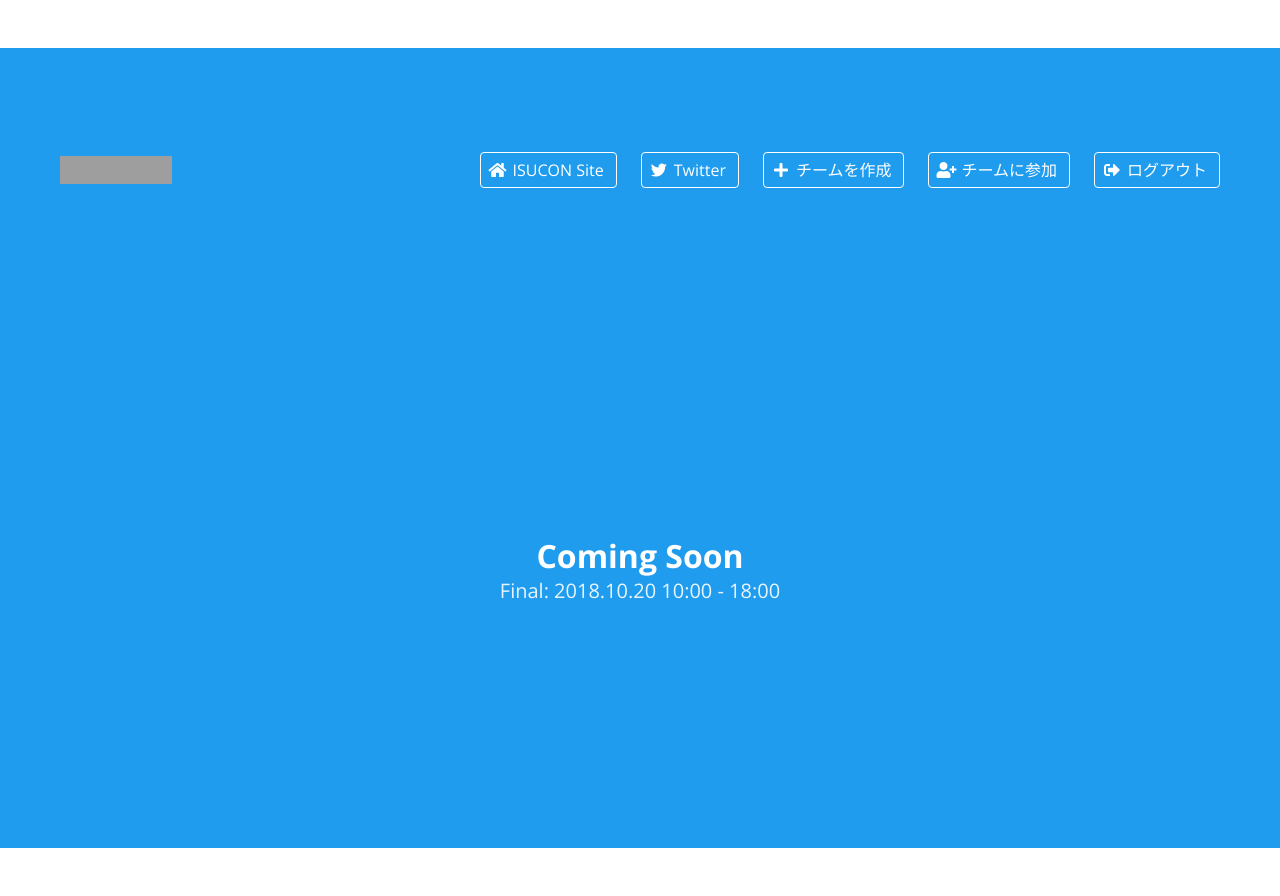
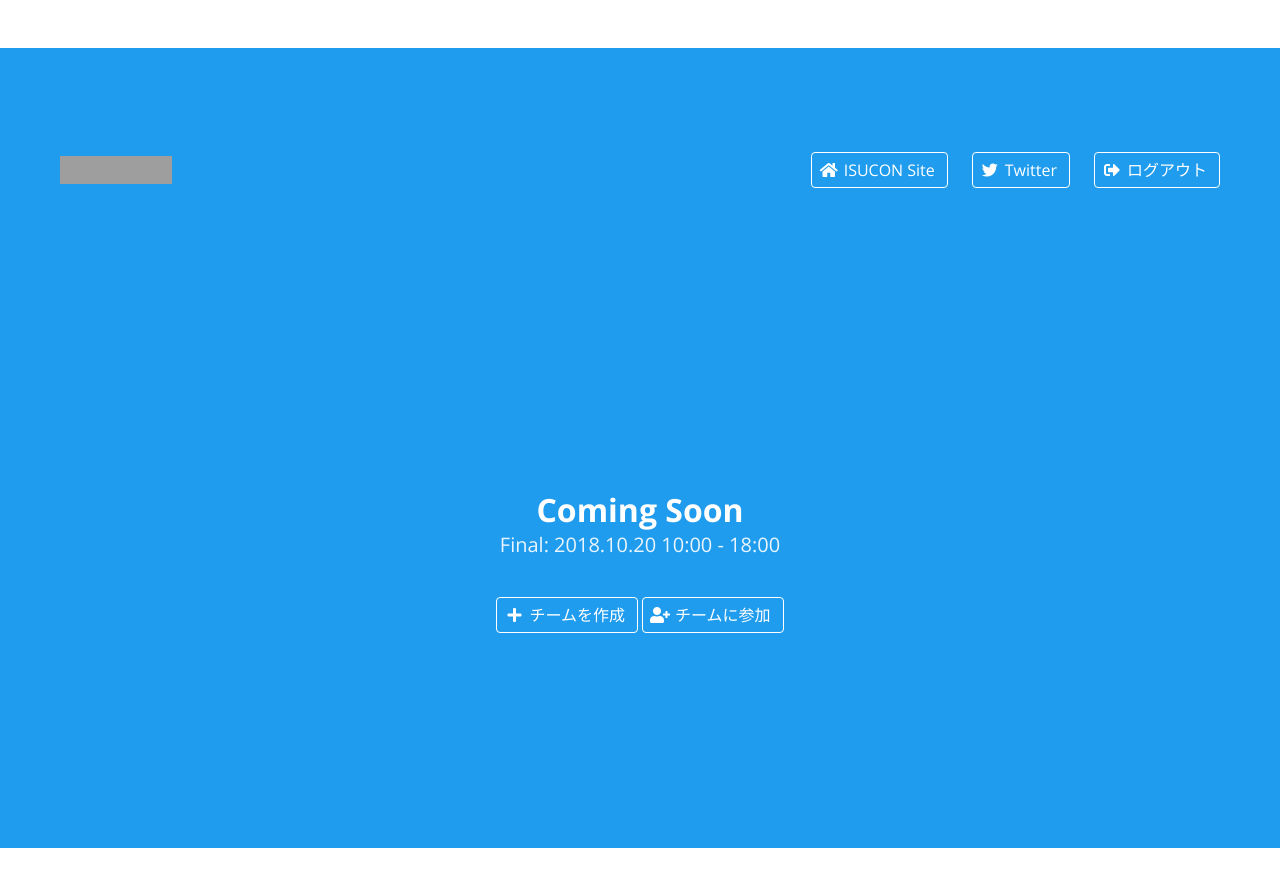
Before and after one commit to Sorarinu/isucon9-portal, a Django app: page / in a window 1280 px wide. Run offline with Django 3.2, Linux system fonts and the light colour scheme; the visitor is signed in with stand-in values (Sample User, id 1); parts of the project's set-up code (start-up, migrations or seed data) failed here and were passed over; grey boxes are pictures that could not be loaded.

Commit message:
チームボタンを真ん中にはいち

```diff
--- a/isucon/portal/templates/landing.html
+++ b/isucon/portal/templates/landing.html
@@ -53,23 +53,6 @@
                   <span>チーム情報</span>
                 </a>
               </span>
-              {% elif user and user.is_authenticated and not user.team %}
-              <span class="navbar-item">
-                <a class="button is-white is-outlined" href="{% url "create_team" %}">
-                  <span class="icon">
-                    <i class="fas fa-plus"></i>
-                  </span>
-                  <span>チームを作成</span>
-                </a>
-              </span>
-              <span class="navbar-item">
-                <a class="button is-white is-outlined" href="{% url "join_team" %}">
-                  <span class="icon">
-                    <i class="fas fa-user-plus"></i>
-                  </span>
-                  <span>チームに参加</span>
-                </a>
-              </span>
               {% endif %}
               {% if user and user.is_authenticated %}
               <span class="navbar-item">
@@ -105,6 +88,26 @@
             <h2 class="subtitle">
                 Final: 2018.10.20 10:00 - 18:00
             </h2>
+            <div>
+              {% if user and user.is_authenticated and not user.team %}
+              <div class="btn-toolbar">
+                <div class="btn-group">
+                  <a class="button is-white is-outlined" href="{% url "create_team" %}">
+                    <span class="icon">
+                      <i class="fas fa-plus"></i>
+                    </span>
+                    <span>チームを作成</span>
+                  </a>
+                  <a class="button is-white is-outlined" href="{% url "join_team" %}">
+                    <span class="icon">
+                      <i class="fas fa-user-plus"></i>
+                    </span>
+                    <span>チームに参加</span>
+                  </a>
+                </div>
+              </div>
+              {% endif %}
+            </div>
           </div>
         </div>
       </div>
```
